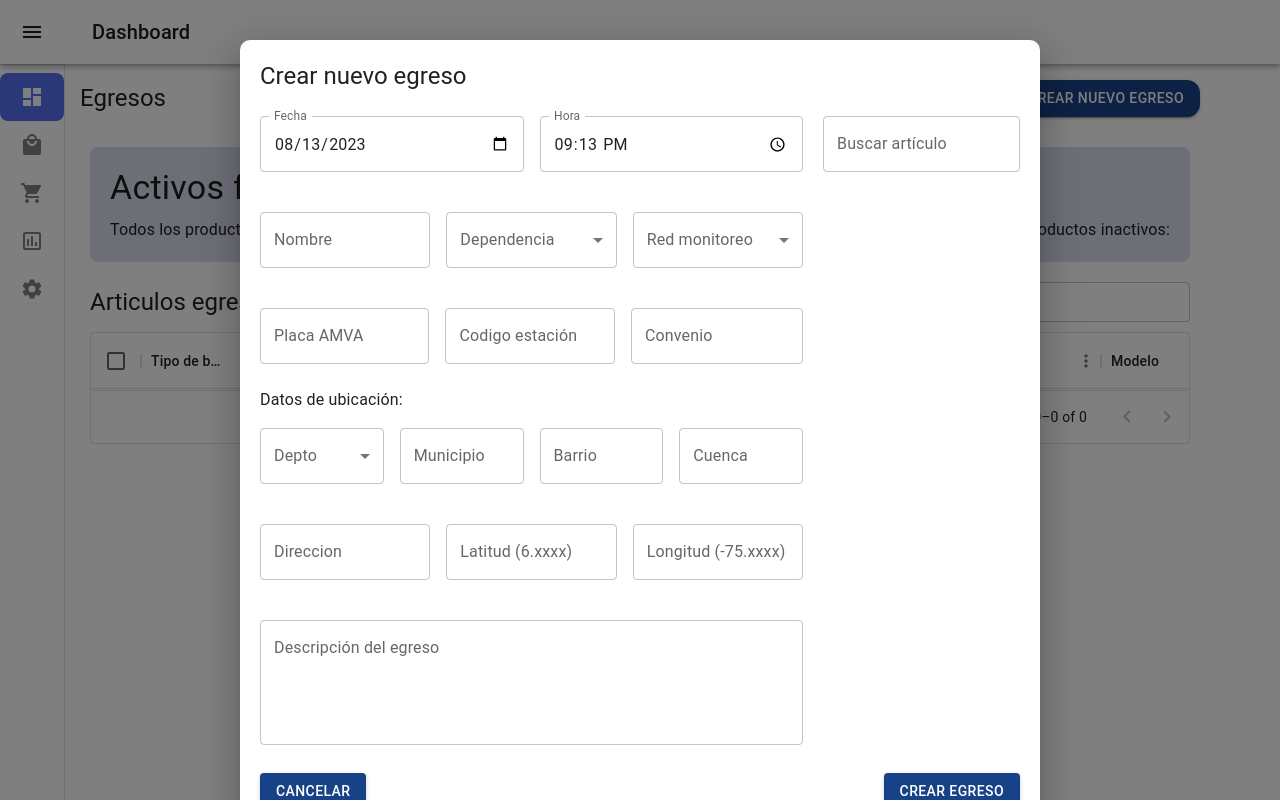
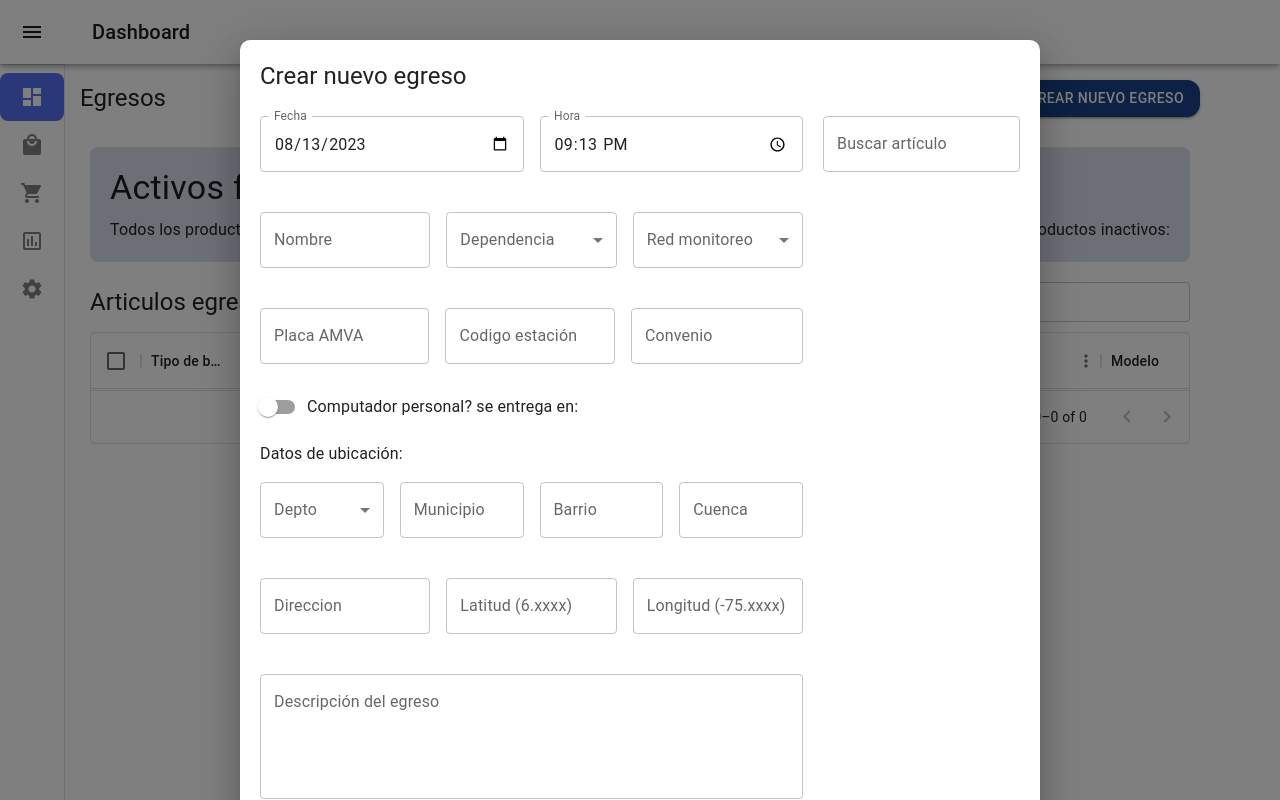
Before and after one commit to jpierre09/SIBI_front, a React (Vite) app: page /outflows in a window 1280 px wide. Both pictures are taken after typing "Sample" into the empty fields and a click on the button "+ CREAR NUEVO EGRESO". Built offline with nearby package versions, Linux system fonts and the light colour scheme.

Commit message:
Add botón switch computador personal y desplegable ubicación

```diff
--- a/src/pages/OutflowsModal.jsx
+++ b/src/pages/OutflowsModal.jsx
@@ -1,6 +1,7 @@
 import React from 'react';
 import { Modal, Box, Typography, TextField, Button, Select, MenuItem, InputLabel, FormControl } from '@mui/material';
-
+import Switch from '@mui/material/Switch';
+import FormControlLabel from '@mui/material/FormControlLabel';
 
 const OutflowsModal = ({ open, onClose }) => {
   // Estados
@@ -24,6 +25,9 @@ const OutflowsModal = ({ open, onClose }) => {
   const [selectedDate, setSelectedDate] = React.useState(today);
   const [selectedTime, setSelectedTime] = React.useState(currentTime);
 
+  const [isComputer, setIsComputer] = React.useState(false); // Estado para el switch "¿Es un computador?"
+  const [computerType, setComputerType] = React.useState("");
+
   const [departamento, setDepartamento] = React.useState("");
   const [municipio, setMunicipio] = React.useState("");
   const [barrio, setBarrio] = React.useState("");
@@ -31,6 +35,8 @@ const OutflowsModal = ({ open, onClose }) => {
   const [latitud, setLatitud] = React.useState("");
   const [longitud, setLongitud] = React.useState("");
   const [direccion, setdireccion] = React.useState("");
+
+
 
 
   const fetchArticleData = (searchTerm) => {
@@ -181,6 +187,36 @@ const OutflowsModal = ({ open, onClose }) => {
 
             </Box>
 
+            {/* Switch "¿Es un computador?" */}
+            <Box sx={{ marginBottom: '16px' }}>
+              <FormControlLabel
+                control={
+                  <Switch
+                    checked={isComputer}
+                    onChange={(event) => setIsComputer(event.target.checked)}
+                    name="isComputer"
+                    color="primary"
+                  />
+                }
+                label="Computador personal? se entrega en:"
+                sx={{ marginRight: '16px'  }}
+              />
+              {isComputer && (
+                <FormControl variant="outlined" size="small" sx={{ width: 'calc(30% - 8px)' }}>
+                  <InputLabel>Ubicación</InputLabel>
+                  <Select
+                    value={computerType}
+                    onChange={(e) => setComputerType(e.target.value)}
+                  >
+                    <MenuItem value={"Casa SIATA"}>Torre SIATA</MenuItem>
+                    <MenuItem value={"Torre SIATA"}>Casa SIATA</MenuItem>
+                    <MenuItem value={"Bodega 808"}>Bodega 808</MenuItem>
+                    <MenuItem value={"Bodega 808"}>AMVA</MenuItem>
+                  </Select>
+                </FormControl>
+              )}
+            </Box>
+
 
             {/* Título "Datos de ubicación" */}
           <Typography variant="datos_ubicacion" gutterBottom>
@@ -197,7 +233,7 @@ const OutflowsModal = ({ open, onClose }) => {
                 },
               }}
             >
-              <FormControl variant="outlined" margin="normal" sx={{ width: 'calc(25% - 8px)' }}>
+              <FormControl variant="outlined" margin="normal" sx={{ width: 'calc(25% - 8px)' }} disabled={isComputer}>
                 <InputLabel>Depto</InputLabel>
                 <Select
                   value={departamento}
@@ -216,6 +252,7 @@ const OutflowsModal = ({ open, onClose }) => {
                 value={municipio}
                 onChange={(e) => setMunicipio(e.target.value)}
                 sx={{ width: 'calc(25% - 8px)' }}
+                disabled={isComputer}
               />
 
               <TextField
@@ -226,6 +263,7 @@ const OutflowsModal = ({ open, onClose }) => {
                 value={barrio}
                 onChange={(e) => setBarrio(e.target.value)}
                 sx={{ width: 'calc(25% - 8px)' }}
+                disabled={isComputer}
               />
 
               <TextField
@@ -236,12 +274,13 @@ const OutflowsModal = ({ open, onClose }) => {
                 value={cuenca}
                 onChange={(e) => setcuenca(e.target.value)}
                 sx={{ width: 'calc(25% - 8px)' }}
+                disabled={isComputer}
               />
 
             </Box>
 
 
-            <Box sx={{ display: 'flex', justifyContent: 'space-between', marginBottom: '16px' }}>
+            <Box sx={{ display: 'flex', justifyContent: 'space-between', marginBottom: '16px' }} >
               <TextField
                 fullWidth
                 margin="normal"
@@ -249,7 +288,8 @@ const OutflowsModal = ({ open, onClose }) => {
                 label="Direccion"
                 value={direccion}
                 onChange={(e) => setdireccion(e.target.value)}
-                sx={{ marginRight: '16px', width: 'calc(50% - 8px)' }} // Ajuste del width para 2 campos
+                sx={{ marginRight: '16px', width: 'calc(50% - 8px)' }}
+                disabled={isComputer}
               />
               <TextField
                 fullWidth
@@ -258,7 +298,8 @@ const OutflowsModal = ({ open, onClose }) => {
                 label="Latitud (6.xxxx)"
                 value={latitud}
                 onChange={(e) => setLatitud(e.target.value)}
-                sx={{ marginRight: '16px', width: 'calc(50% - 8px)' }} // Ajuste del width para 2 campos
+                sx={{ marginRight: '16px', width: 'calc(50% - 8px)' }}
+                disabled={isComputer}
               />
 
               <TextField
@@ -268,7 +309,8 @@ const OutflowsModal = ({ open, onClose }) => {
                 label="Longitud (-75.xxxx)"
                 value={longitud}
                 onChange={(e) => setLongitud(e.target.value)}
-                sx={{ width: 'calc(50% - 8px)' }} // Ajuste del width para 2 campos
+                sx={{ width: 'calc(50% - 8px)' }}
+                disabled={isComputer}
               />
             </Box>
 
```
